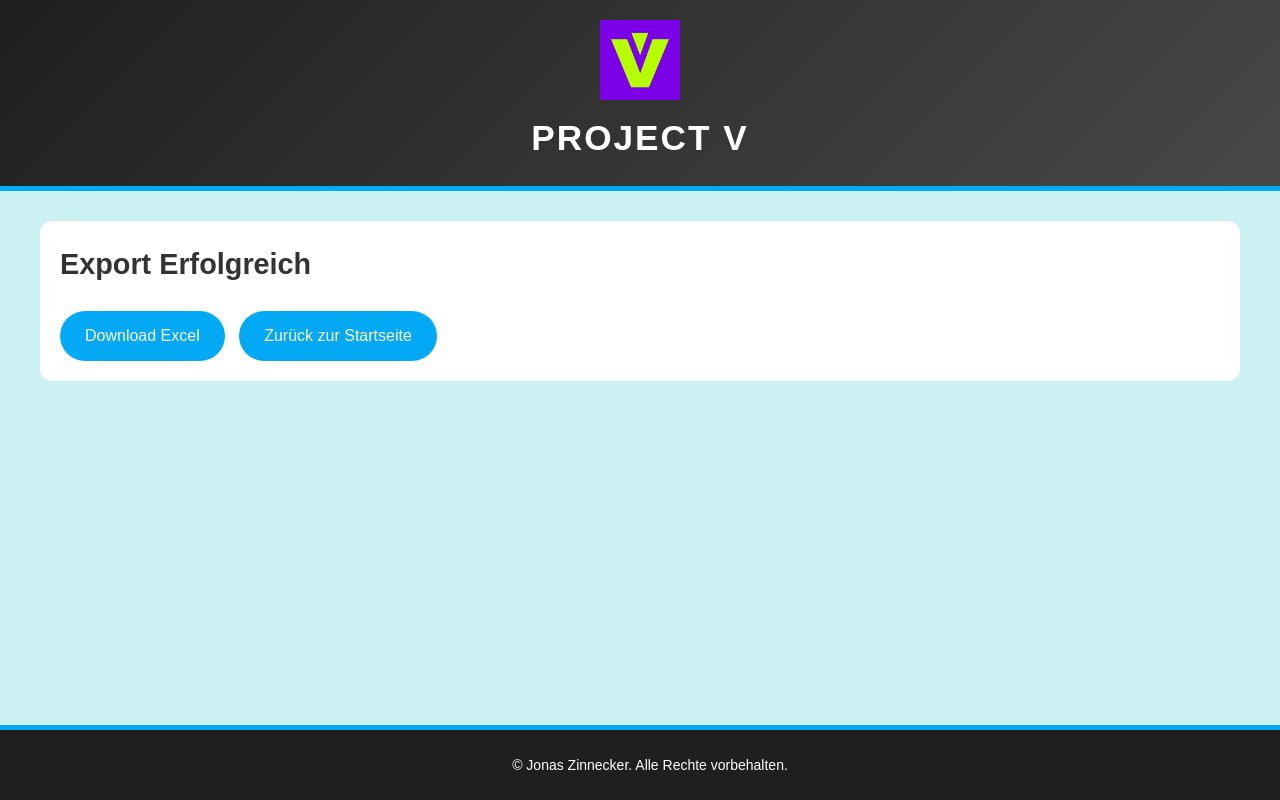
After one commit to JonasZinne/Website, a Flask app: page /export_success in a window 1280 px wide. The commit adds this page. Run offline with Flask 3, Linux system fonts and the light colour scheme; the visitor is signed in with stand-in values (Sample User, id 1).

Commit message:
improvements

```diff
--- a/app.py
+++ b/app.py
@@ -11,24 +11,30 @@ def index():
     if request.method == "POST" and "export_matches" in request.form:
         url = request.form['url']
         message, file_path = main(url)
+
         session['message'] = message
         session['file_path'] = file_path
-        return redirect(url_for('result'))
+
+        return redirect(url_for('export_success'))
 
     return render_template("index.html")
 
-# Ergebnis-Seite
-@app.route("/result")
-def result():
+# Erfolgsseite nach dem Export
+@app.route("/export_success")
+def export_success():
     message = session.get('message', '')
     file_path = session.get('file_path', None)
-    file_ready = file_path is not None
-    return render_template("index.html", message=message, file_ready=file_ready, file_path=file_path)
 
-# Download-Route
-@app.route("/download")
-def download_file():
+    if not file_path:
+        return redirect(url_for('index'))
+
+    return render_template("export_success.html", message=message, file_ready=(file_path is not None))
+
+# Download der Datei
+@app.route("/download_matches")
+def download_matches():
     file_path = session.get('file_path')
+
     if file_path and os.path.exists(file_path):
         return send_file(file_path, as_attachment=True)
     else:
--- a/static/css/styles.css
+++ b/static/css/styles.css
@@ -1,21 +1,23 @@
 /* General */
 body {
-    font-family: Arial, sans-serif;
+    font-family: 'Arial', sans-serif;
     margin: 0;
     padding: 0;
-    background-color: #f5f7fa;
+    background-color: #ccf2f4;
+    line-height: 1.6;
 }
 
 /* Header */
 header {
     background: linear-gradient(135deg, #1f1f1f, #484848);
     color: white;
-    padding: 30px;
+    padding: 20px;
     text-align: center;
+    border-bottom: 5px solid #03a9f4;
 }
 
 header img {
-    max-width: 100px;
+    max-width: 80px;
     display: block;
     margin: 0 auto 10px;
     transition: transform 0.3s ease;
@@ -28,6 +30,7 @@ header img:hover {
 header h1 {
     margin: 0;
     letter-spacing: 2px;
+    font-size: 2.2em;
 }
 
 /* Main */
@@ -37,16 +40,18 @@ main {
     margin: 0 auto;
 }
 
-/* Form Section */
-.form-section {
-    background-color: #ccf2f4;
+/* Section */
+.section {
+    background-color: #ffffff;
     padding: 20px;
-    margin-bottom: 20px;
+    margin-bottom: 30px;
     border-radius: 12px;
 }
 
-.form-section h2 {
+.section h2 {
     margin-top: 0;
+    font-size: 1.8em;
+    color: #333;
 }
 
 /* Input */
@@ -58,6 +63,7 @@ main {
     border-radius: 8px;
     font-size: 16px;
     transition: border-color 0.3s ease;
+    margin-right: 10px;
 }
 
 .url-input:focus {
@@ -76,8 +82,8 @@ button, .button {
     font-size: 16px;
     text-decoration: none;
     display: inline-block;
-    transition: background-color 0.3s ease;
-    margin-left: 10px;
+    transition: background-color 0.3s ease, transform 0.2s ease;
+    margin-right: 10px;
 }
 
 button:hover, .button:hover {
@@ -107,6 +113,7 @@ button:active, .button:active {
 #loadingIndicator p {
     font-size: 1.5em;
     color: #333;
+    margin-top: 10px;
 }
 
 /* Spinner Animation */
@@ -128,21 +135,7 @@ button:active, .button:active {
     }
 }
 
-/* Message */
-.message-section {
-    margin-top: 20px;
-}
-
-.message {
-    padding: 10px;
-}
-
-.message p {
-    margin: 0;
-    font-size: 16px;
-    color: #333;
-}
-
+/* Footer */
 footer {
     background-color: #1f1f1f;
     color: white;
@@ -152,4 +145,5 @@ footer {
     width: 100%;
     bottom: 0;
     font-size: 14px;
+    border-top: 5px solid #03a9f4;
 }
--- /dev/null
+++ b/templates/export_success.html
@@ -0,0 +1,30 @@
+<!DOCTYPE html>
+<html lang="de">
+<head>
+    <meta charset="UTF-8">
+    <meta name="viewport" content="width=device-width, initial-scale=1.0">
+    <title>Export</title>
+    <link rel="icon" href="{{ url_for('static', filename='images/favicon.png') }}" type="image/png">
+    <link rel="stylesheet" href="{{ url_for('static', filename='css/styles.css') }}">
+</head>
+<body>
+    <header>
+        <img src="{{ url_for('static', filename='images/logo.png') }}" alt="Project V Logo">
+        <h1>PROJECT V</h1>
+    </header>
+
+    <main>
+        <section class="section">
+            <h2>Export Erfolgreich</h2>
+            <p>{{ message }}</p>
+
+            <a href="{{ url_for('download_matches') }}" class="button">Download Excel</a>
+            <a href="{{ url_for('index') }}" class="button">Zurück zur Startseite</a>
+        </section>
+    </main>
+
+    <footer>
+        <p>&copy; Jonas Zinnecker. Alle Rechte vorbehalten.</p>
+    </footer>
+</body>
+</html>
```
Also changed, not shown: templates/index.html (+3 -14 lines).
